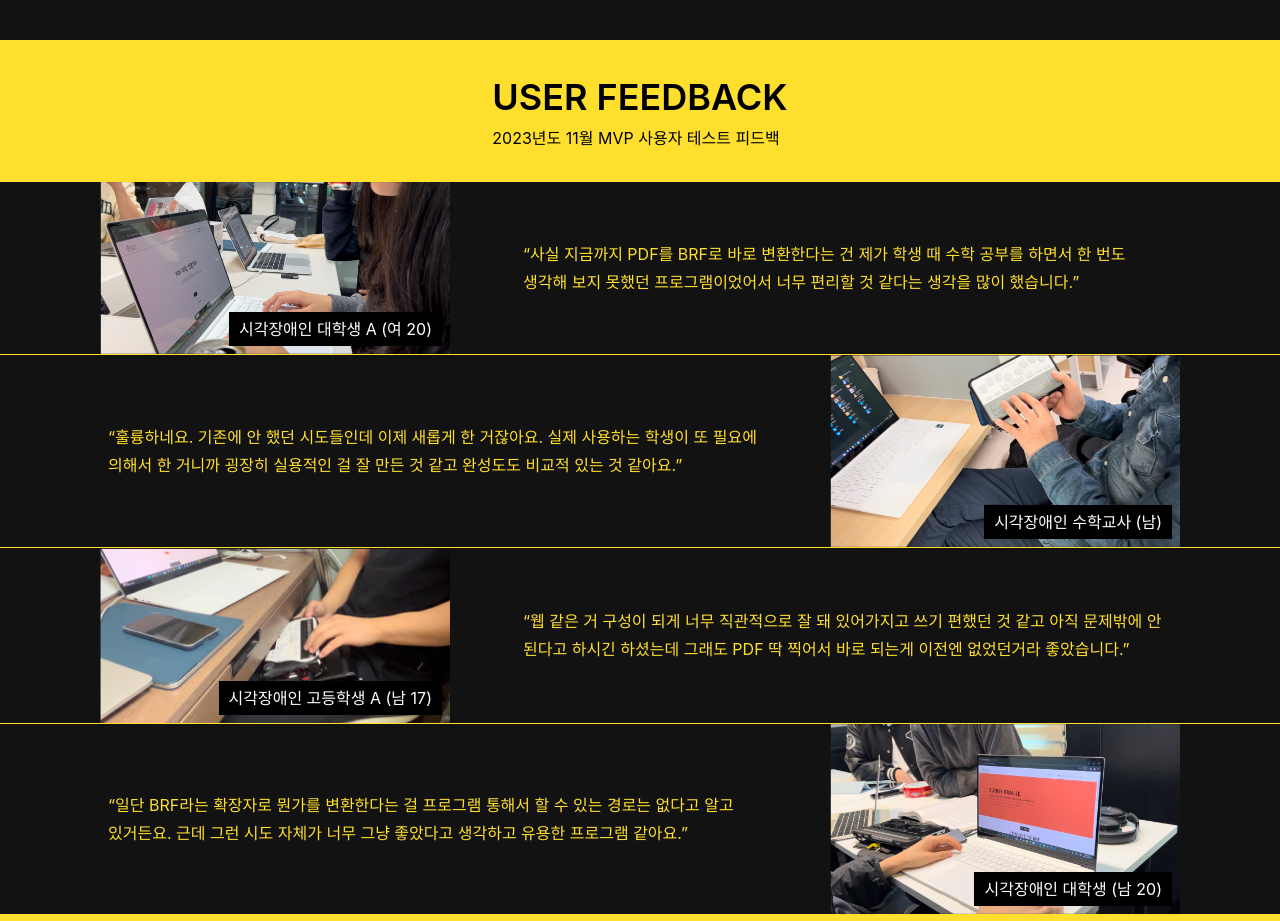
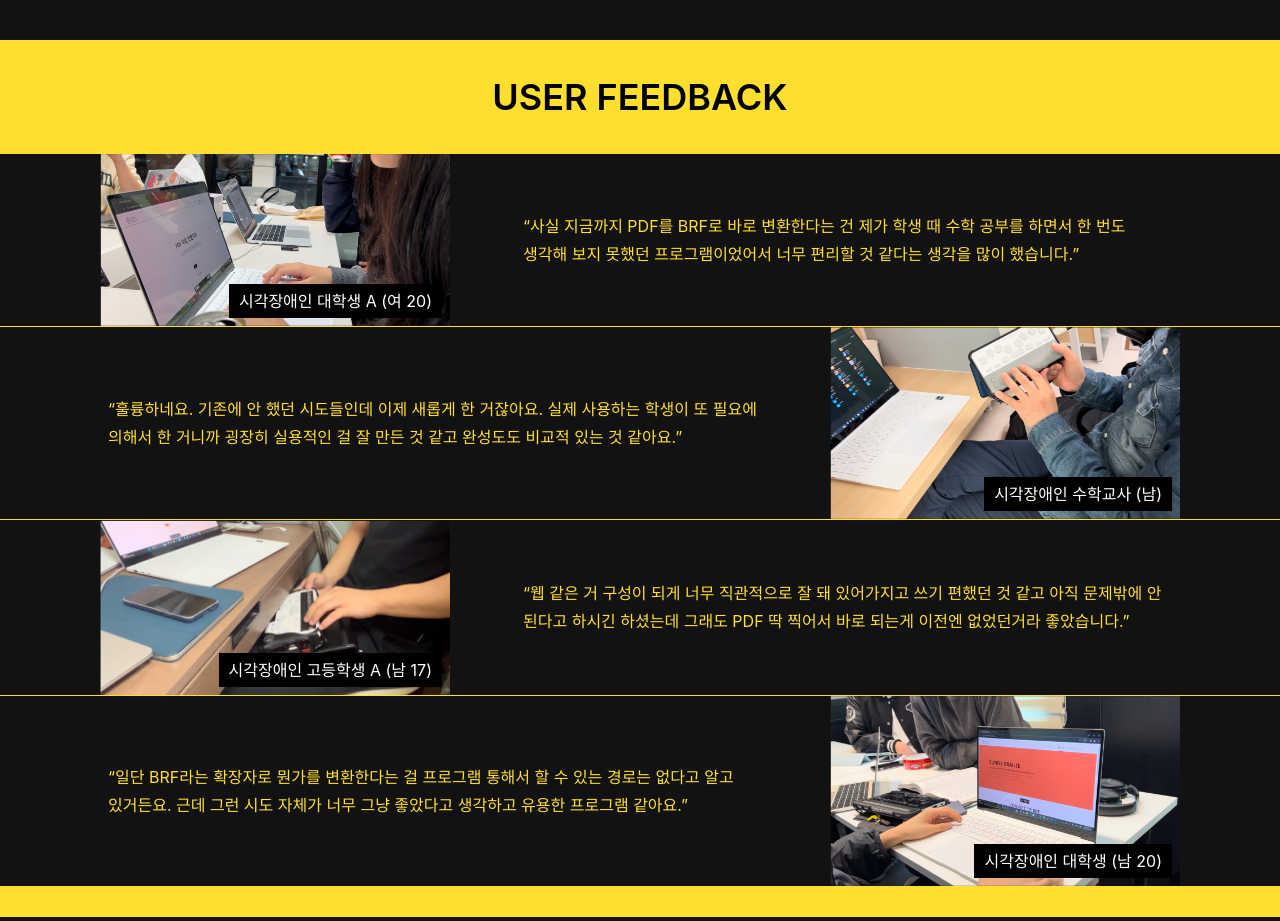
Before and after one commit to Jaecom/campable-braille, a Next.js app: page / in a window 1280 px wide. Shown: the part 1780-2701 px from the top of the page. Built offline with nearby package versions, Linux system fonts and the light colour scheme.

Commit message:
feat: remove date from user feedback

```diff
--- a/pages/Homepage/index.tsx
+++ b/pages/Homepage/index.tsx
@@ -1,10 +1,10 @@
-import React from "react";
-import Link from "next/link";
-import Image from "next/image";
-import BrailleGroup from "@/public/icons/home_braille.svg";
-import SmallArrow from "@/public/icons/arrow_small.svg";
-import BigArrow from "@/public/icons/arrow_big.svg";
-import UserFeedbackItem from "./UserFeedbackItem";
+import React from "react"
+import Link from "next/link"
+import Image from "next/image"
+import BrailleGroup from "@/public/icons/home_braille.svg"
+import SmallArrow from "@/public/icons/arrow_small.svg"
+import BigArrow from "@/public/icons/arrow_big.svg"
+import UserFeedbackItem from "./UserFeedbackItem"
 
 const HomePage = () => {
 	return (
@@ -89,7 +89,6 @@ const HomePage = () => {
 			<section className="flex flex-col items-center justify-center bg-primary py-[30px]">
 				<div className="mb-[30px]">
 					<h3>User Feedback</h3>
-					<p>2023년도 11월 MVP 사용자 테스트 피드백</p>
 				</div>
 				<UserFeedbackItem
 					imageSrc="/images/home_feedback_1.png"
@@ -115,7 +114,7 @@ const HomePage = () => {
 				/>
 			</section>
 		</div>
-	);
-};
+	)
+}
 
-export default HomePage;
+export default HomePage
```
